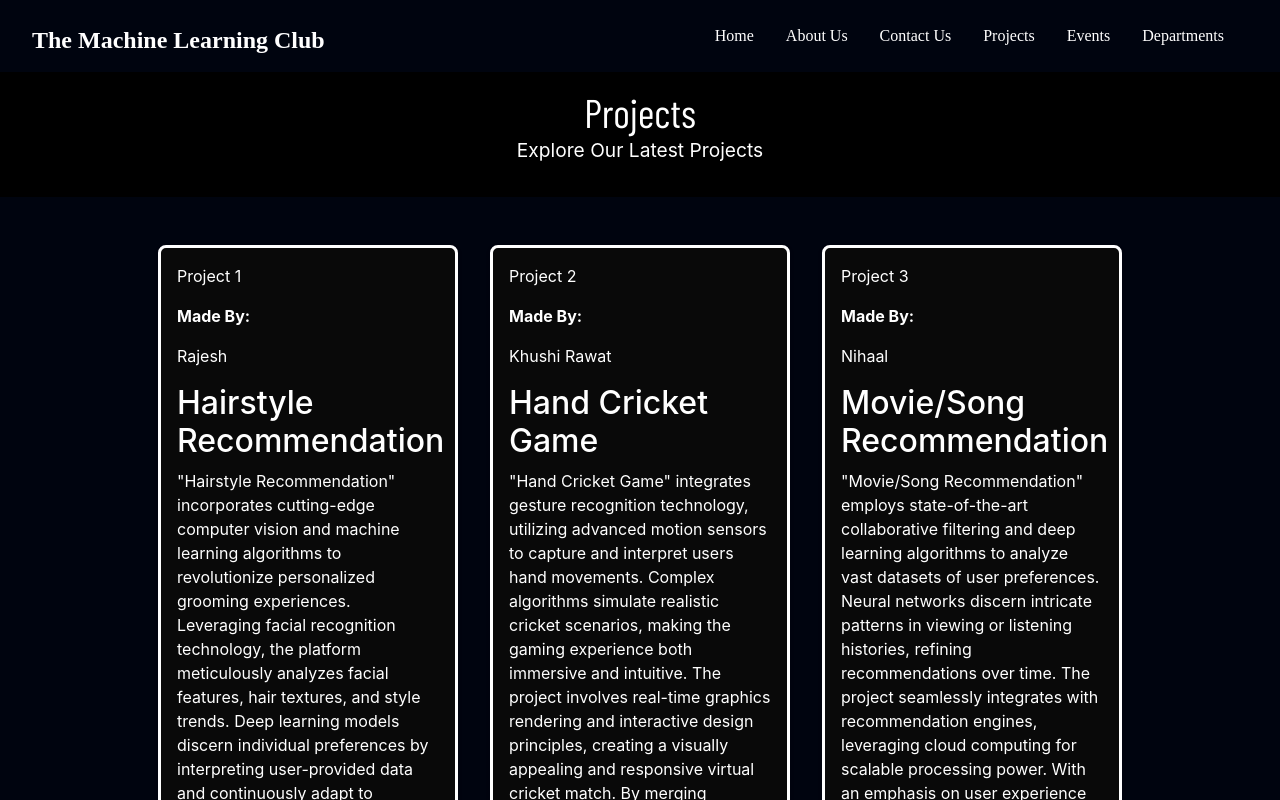
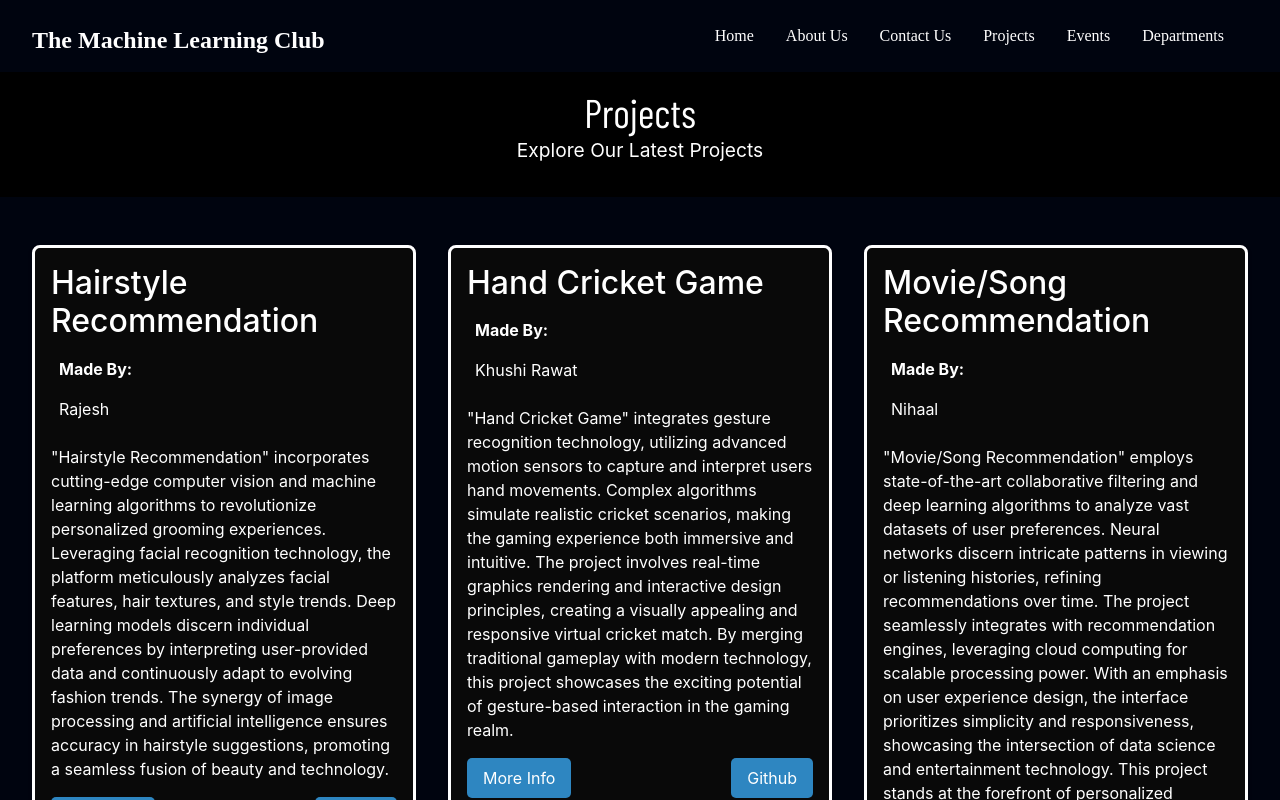
Before and after one commit to bluntlycoded/mlc, a React (Create React App) app: page /projects in a window 1280 px wide. Shown: the top 800 px of the page. Built offline with nearby package versions, Linux system fonts and the light colour scheme; a web font is replaced by a local one.

Commit message:
Events 50

```diff
--- a/src/components/Projects.css
+++ b/src/components/Projects.css
@@ -29,7 +29,8 @@
   }
 
   .project-card {
-    width: 300px;
+    width: 30%;
+    text-align: justify;
     background-color: #090909;
     margin: 1rem;
     padding: 1rem;
@@ -39,7 +40,9 @@
     border-color: white;
     border-style: solid;
   }
-
+  .bnf{
+    padding: 0.5rem;
+  }
   .project-card h2 {
     margin-bottom: 0.5rem;
   }
--- a/src/components/Projects.js
+++ b/src/components/Projects.js
@@ -121,9 +121,8 @@ const Projects = () => {
       <section className="project-cards">
         {projects.map((project) => (
           <div key={project.id} className="project-card">
-            <p>{project.id}</p>
-            <p><strong><p>Made By:</p></strong>{project.made_by}</p>
             <h2>{project.title}</h2>
+            <p className='bnf'><strong><p>Made By:</p></strong>{project.made_by}</p>
             <p>{project.description}</p>
             <div className="buttons">
               <button className="info-button" onClick={Pr1}>More Info</button>
```
